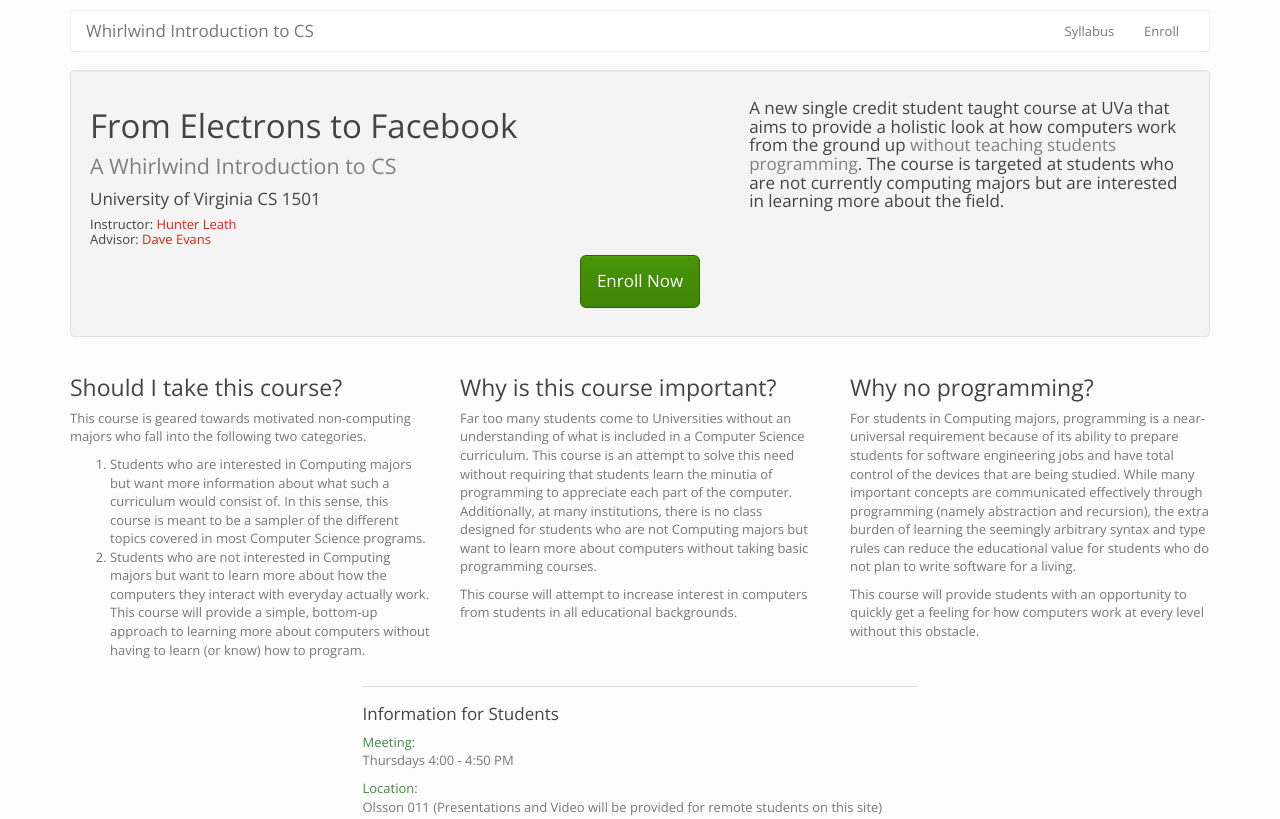
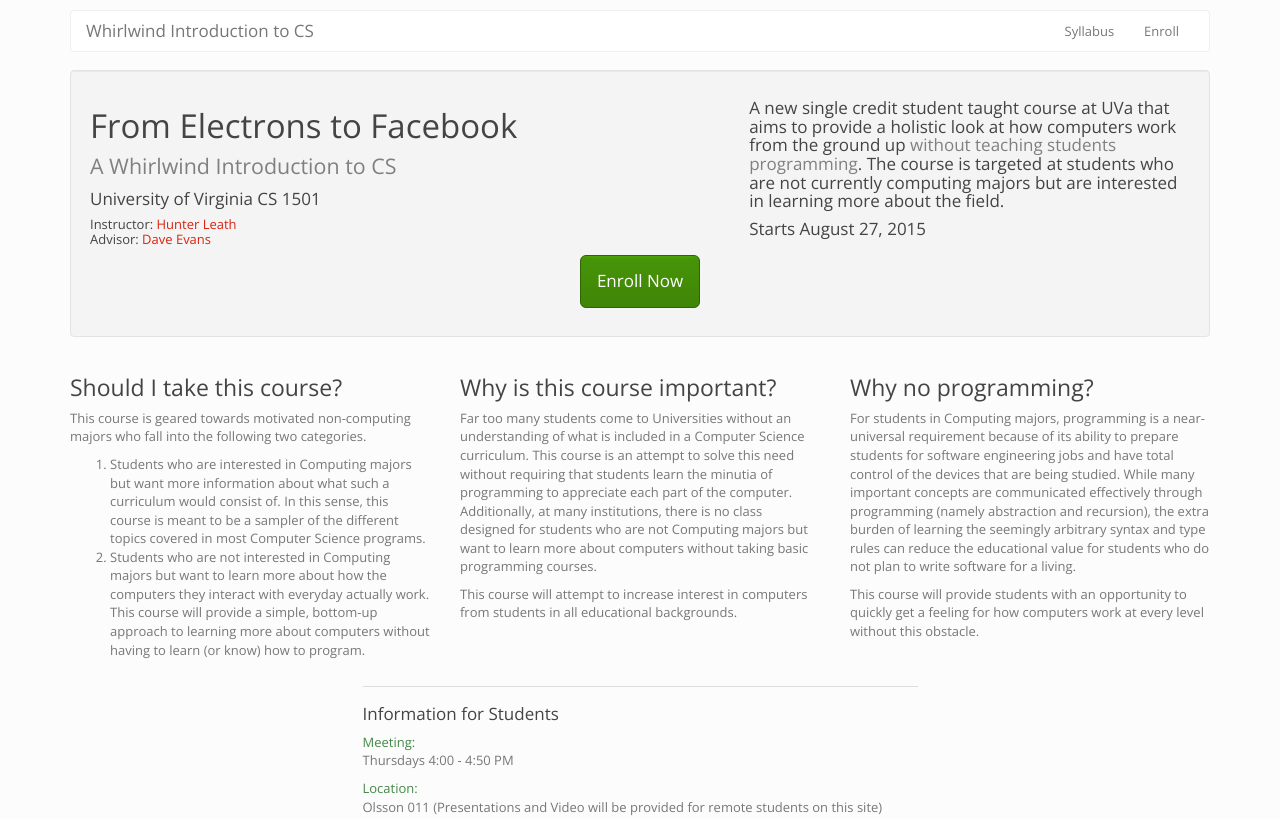
Before and after one commit to jhleath/whirlwind-cs, a plain HTML site: page index.html in a window 1280 px wide. Shown: the top 819 px of the page. Drawn offline with nearby package versions, Linux system fonts and the light colour scheme.

Commit message:
Add Start Date

```diff
--- a/index.html
+++ b/index.html
@@ -61,6 +61,7 @@
                 majors but are interested in learning more about the
                 field.
               </h4>
+              <h4>Starts August 27, 2015</h4>
             </div>
           </div>
           <div class="text-center">
```
